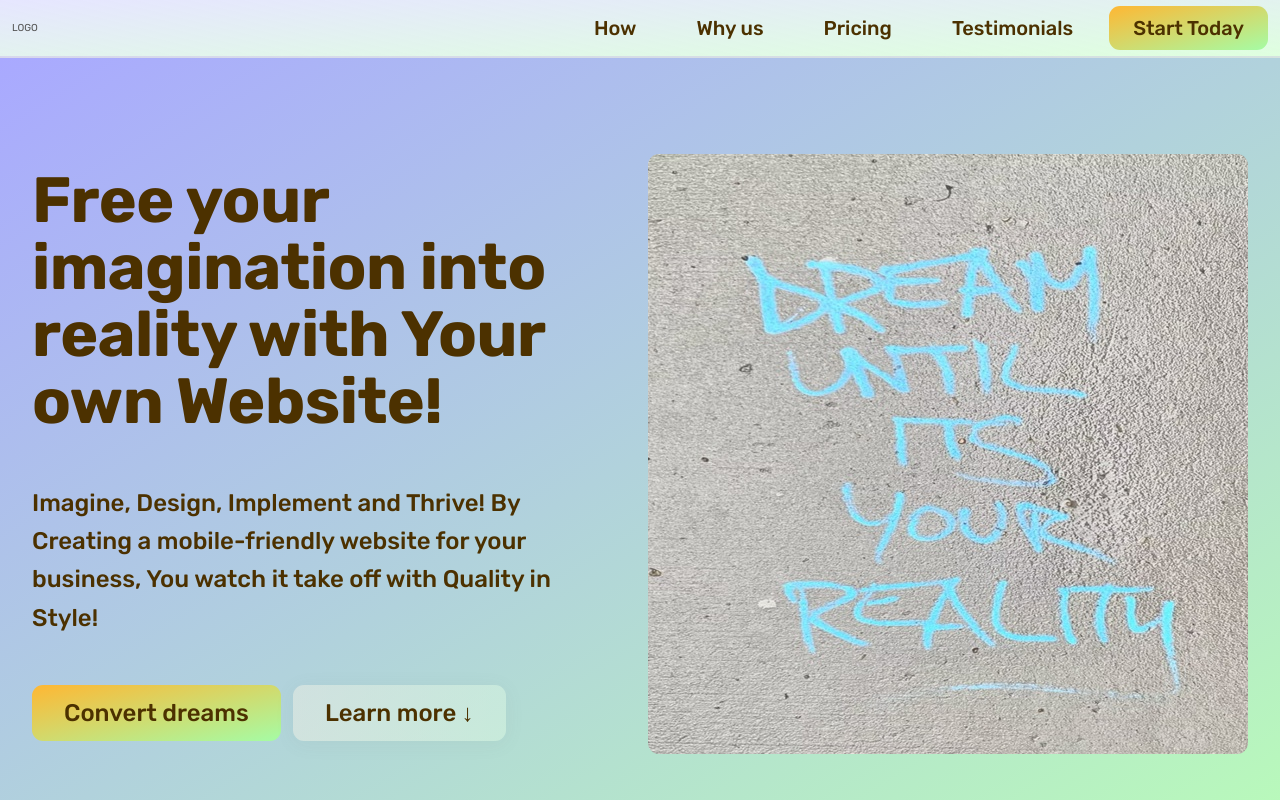
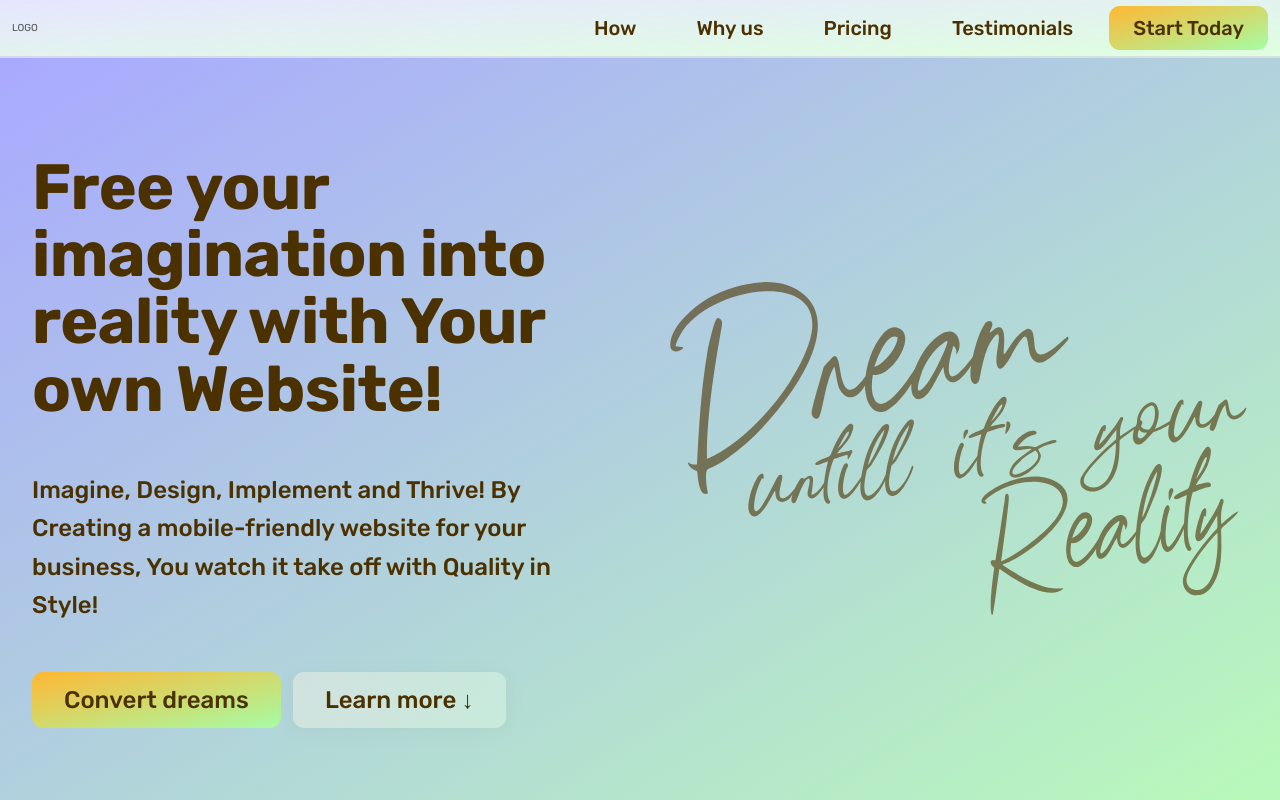
Before and after one commit to Dragonwitch261/LMODesigns, a plain HTML site: page index.html in a window 1280 px wide. Shown: the top 800 px of the page. Drawn offline with Linux system fonts and the light colour scheme.

Commit message:
Swapped Hero Image

```diff
--- a/css/styles.css
+++ b/css/styles.css
@@ -21,7 +21,7 @@
   gap: 9.6rem;
 }
 
-.hero-discription {
+.hero-description {
   font-size: 2.4rem;
   font-weight: 500;
   line-height: 1.6;
@@ -30,14 +30,20 @@
 }
 
 .hero-img-box {
-  height: 60rem;
-  width: 60rem;
+  width: 100%;
+  height: auto;
   border-radius: 11px;
-  overflow: hidden;
+  overflow: visible;
 }
 
-.hero.img {
+
+.hero-img {
+  transform: rotate(-10deg);
   width: 100%;
+  height: auto;
+  display: block;
+  object-fit: cover;
+  opacity: 0.6;
 }
 
 .header-nav {
--- a/index.html
+++ b/index.html
@@ -44,7 +44,7 @@
           <h1 class="heading-primary">
             Free your imagination into reality with Your own Website!
           </h1>
-          <p class="hero-discription">
+          <p class="hero-description">
             Imagine, Design, Implement and Thrive! By Creating a mobile-friendly
             website for your business, You watch it take off with Quality in
             Style!
@@ -55,7 +55,7 @@
         <div class="hero-img-box">
           <img
             class="hero-img"
-            src="img/Hero/Herodream.jpg"
+            src="img/Hero/text1.svg"
             alt="Dream until its your reality written with paint on cement"
           />
         </div>
```
Also changed, not shown: img/Hero/Herodream.jpg (deleted), img/Hero/dreamrealsmall.jpg (deleted), img/Hero/resizedhero.png (deleted), img/Hero/text1.svg (added).
